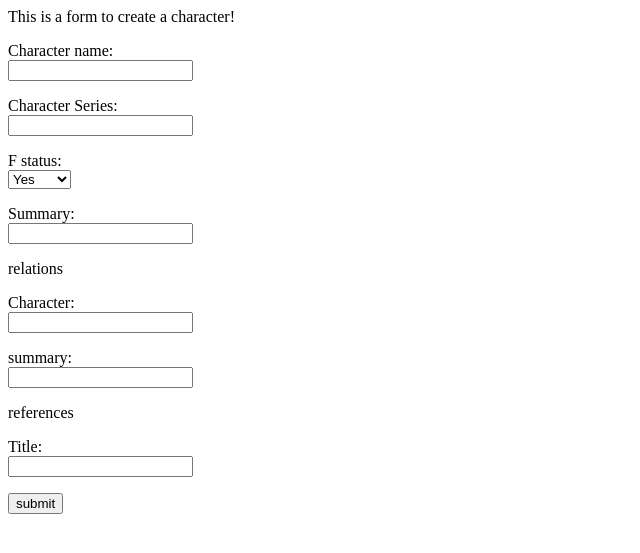
After one commit to ctiller15/dhf-website, a Django app: template dhf_website/characters/templates/character_creation_page.html in a window 1280 px wide. The commit adds this page. Shown: the top 553 px of the page, without its empty margins (0-640 px from the left). Run offline with Django 3.2, Linux system fonts and the light colour scheme; the template is opened without the code that fills it: values that come from a table or form of the project are taken from there, others are empty; parts of the project's set-up code (start-up, migrations or seed data) failed here and were passed over.

Commit message:
Add form for character creation page.

```diff
--- /dev/null
+++ b/dhf_website/characters/forms.py
@@ -0,0 +1,15 @@
+from django import forms
+
+class RelationForm(forms.Form):
+    character_name = forms.CharField(label='Character', max_length=200)
+    summary = forms.CharField(label='summary', max_length=500)
+
+class ReferenceForm(forms.Form):
+    title = forms.CharField(max_length=200)
+
+class CharacterCreationForm(forms.Form):
+    CHOICES = (('Yes', 'Yes'), ('No', 'No'), ('Maybe', 'Maybe'),)
+    character_name = forms.CharField(label='Character name', max_length=200)
+    character_series = forms.CharField(label='Character Series', max_length=200)
+    f_status = forms.ChoiceField(choices=CHOICES)
+    summary = forms.CharField(max_length=500)
--- /dev/null
+++ b/dhf_website/characters/templates/character_creation_page.html
@@ -0,0 +1,17 @@
+{% extends 'base.html' %}
+
+{% block content %}
+	<p>This is a form to create a character!</p>
+	<form action="/characters/create/" method="post">
+	{% csrf_token %}
+	{{ form.as_p }}
+
+	<p>relations</p>
+	{{ relations_form.as_p }}
+
+	<p>references</p>
+	{{ references_form.as_p }}
+	<input type="submit" value="submit">
+	</form>
+
+{% endblock %}
--- a/dhf_website/characters/urls.py
+++ b/dhf_website/characters/urls.py
@@ -1,6 +1,7 @@
 from django.urls import path
-from characters.views import character_page
+from characters.views import character_page, character_creation_page
 
 urlpatterns = [
+    path('create/', character_creation_page, name='character_creation_page'),
     path('<str:character_name>/', character_page, name='character_page')
 ]
--- a/dhf_website/search/templates/character_not_found.html
+++ b/dhf_website/search/templates/character_not_found.html
@@ -4,4 +4,6 @@
 
 	<h5>Couldn't find any results for character!</h5>
 
+	<a href="characters/create">Create page for character</a>
+
 {% endblock %}
--- a/dhf_website/search/views.py
+++ b/dhf_website/search/views.py
@@ -10,7 +10,6 @@ def search_character(request, term):
 
     total_results = list(chain(exact_results, fuzzy_results))
 
-    print('Trying to search!')
     if len(exact_results) > 0:
         if len(exact_results) == 1:
             return redirect(f'/characters/{term}/')
@@ -19,7 +18,6 @@ def search_character(request, term):
     elif len(fuzzy_results) > 0:
         return render(request, 'character_fuzzy_found.html', context={ 'results': fuzzy_results})
     else:
-        print('not found')
         return render(request, 'character_not_found.html', status=200)
 
 def home(request):
```
Also changed, not shown: dhf_website/characters/views.py (+19 -1 lines).
